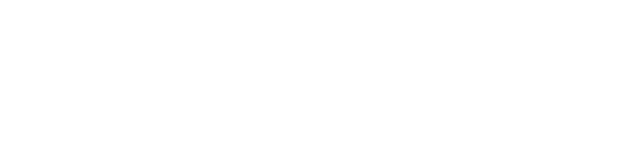
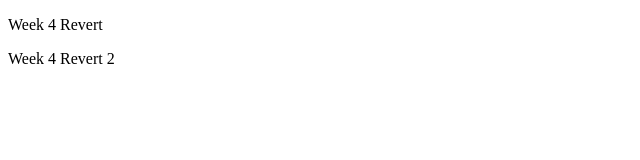
Before and after one commit to kush2785/WK4, a plain HTML site: page WK4.html in a window 1280 px wide. Shown: the whole page, without its empty margins (0-640 px from the left). Drawn offline with Linux system fonts and the light colour scheme.

Commit message:
P tag added for Week 4 Revert 2

```diff
--- a/WK4.html
+++ b/WK4.html
@@ -7,6 +7,8 @@
     <title>Week 4</title>
 </head>
 <body>
+    <p>Week 4 Revert</p>
+    <p>Week 4 Revert 2</p>
 
 </body>
 </html>
```
